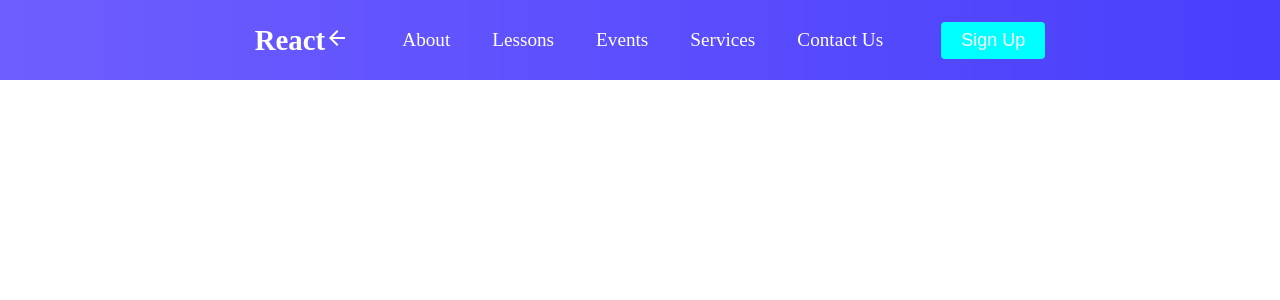
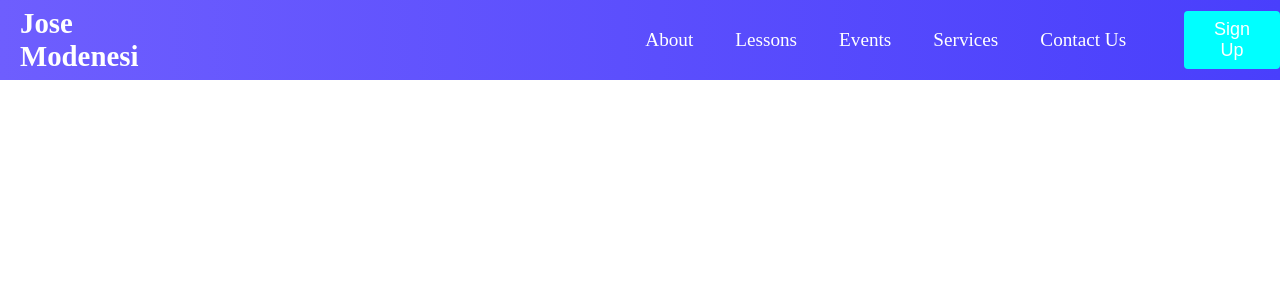
Before and after one commit to RomelLopez/Joses-Website, a React (Create React App) app: page / in a window 1280 px wide. Shown: the top 300 px of the page. Built offline with nearby package versions, Linux system fonts and the light colour scheme.

Commit message:
fixed navbar

```diff
--- a/package.json
+++ b/package.json
@@ -1,4 +1,5 @@
 {
+  "homepage": "https://romellopez.dev/Joses-Website",
   "name": "joseswebsite",
   "version": "0.1.0",
   "private": true,
@@ -17,6 +18,7 @@
     "web-vitals": "^2.1.4"
   },
   "scripts": {
+    "deploy": "npm run build && gh-pages -d build",
     "start": "react-scripts start",
     "build": "react-scripts build",
     "test": "react-scripts test",
--- a/src/RouterURL.js
+++ b/src/RouterURL.js
@@ -8,6 +8,7 @@ export default class routerURL extends Component {
         return (
             <Routes>
                 <Route path={process.env.PUBLIC_URL} element={<Navbar />} />
+
             </Routes>
         )
     }
--- a/src/components/Navbar/Navbar.css
+++ b/src/components/Navbar/Navbar.css
@@ -21,10 +21,6 @@
     cursor: pointer;
 }
 
-.fa-react {
-    margin-left: 0.5rem;
-    font-size: 1.6rem;
-}
 
 .nav-menu {
     display: grid;
@@ -32,7 +28,7 @@
     grid-gap: 10px;
     list-style: none;
     text-align: center;
-    width: 70vh;
+    width: 140vh;
     justify-content: end;
     margin-right: 2rem;
 }
@@ -71,7 +67,7 @@ i {
         display: flex;
         flex-direction: column;
         width: 100%;
-        height: 500px;
+        height: 600px;
         position: absolute;
         top: 80px;
         left: -100%;
@@ -104,6 +100,10 @@ i {
         top: 0;
         left: 0;
         transform: translate(25%, 50%);
+    }
+
+    .materialicon {
+        font-size: 2rem;
     }
 
     .menu-icon {
--- a/src/components/Navbar/Navbar.js
+++ b/src/components/Navbar/Navbar.js
@@ -1,6 +1,5 @@
 import React, { Component } from 'react'
 import { MenuItems } from './MenuItems';
-import ArrowBackIcon from '@mui/icons-material/ArrowBack';
 import MenuIcon from '@mui/icons-material/Menu';
 import CloseIcon from '@mui/icons-material/Close';
 import { Button } from './Button'
@@ -10,16 +9,15 @@ class Navbar extends Component {
     state = { clicked: false }
 
     handleClick = () => {
-        this.setState({ clicked: this.state.clicked })
+        this.setState({ clicked: !this.state.clicked })
     }
 
     render() {
         return (
             <nav className='NavbarItems'>
-                <h1 className='navbar-logo'>React{<ArrowBackIcon />}</h1>
+                <h1 className='navbar-logo'>Jose Modenesi</h1>
                 <div className='menu-icon' onClick={this.handleClick}>
-                    <i className={this.state.clicked === true ? <MenuIcon /> :
-                        <CloseIcon />}></i>
+                    <i>{this.state.clicked ? <CloseIcon className='materialicon' /> : <MenuIcon className='materialicon' />}</i>
                 </div>
                 <ul className={this.state.clicked ? 'nav-menu active' : 'nav-menu'}>
                     {MenuItems.map((item, index) => {
```
Also changed, not shown: src/components/Hero.js (added).
